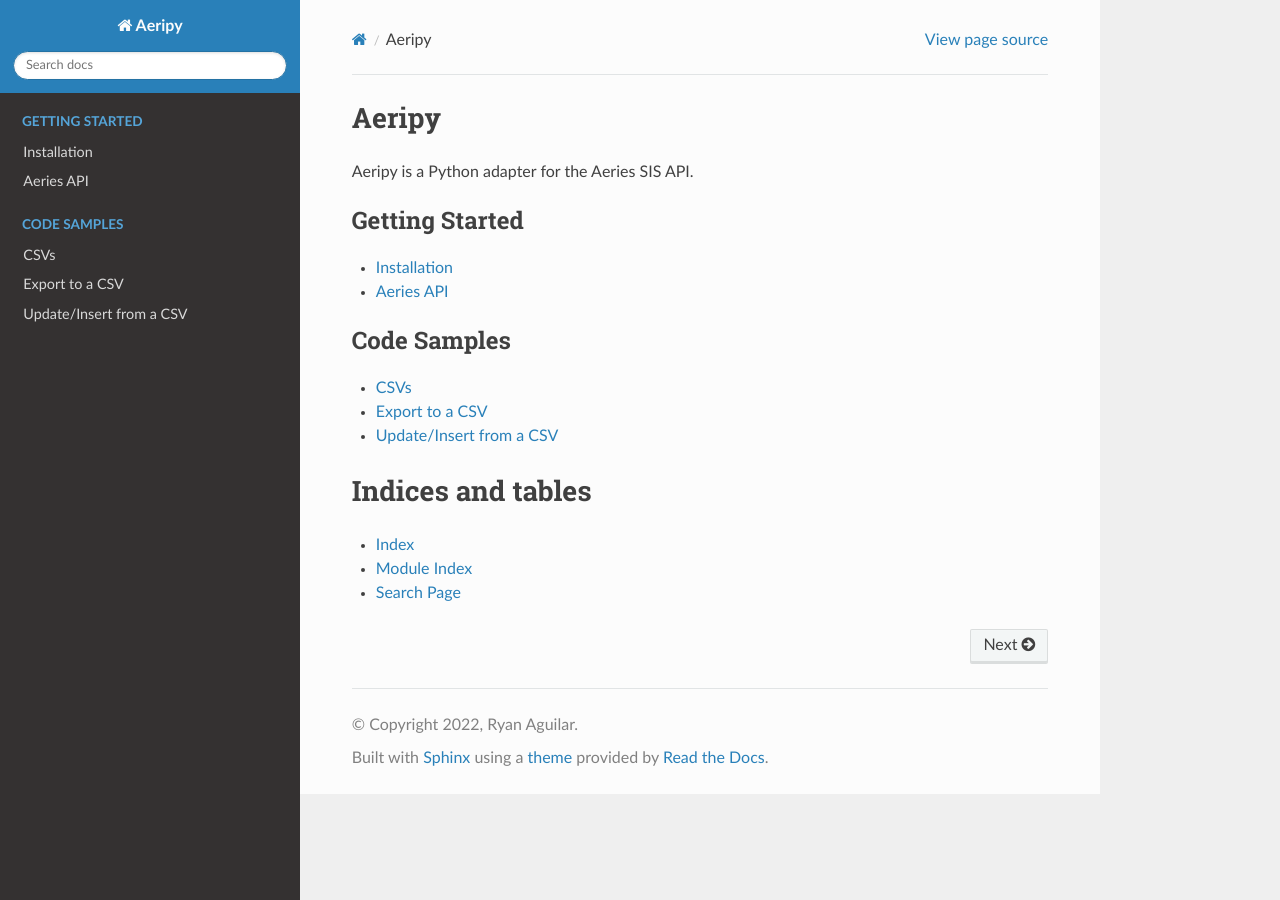
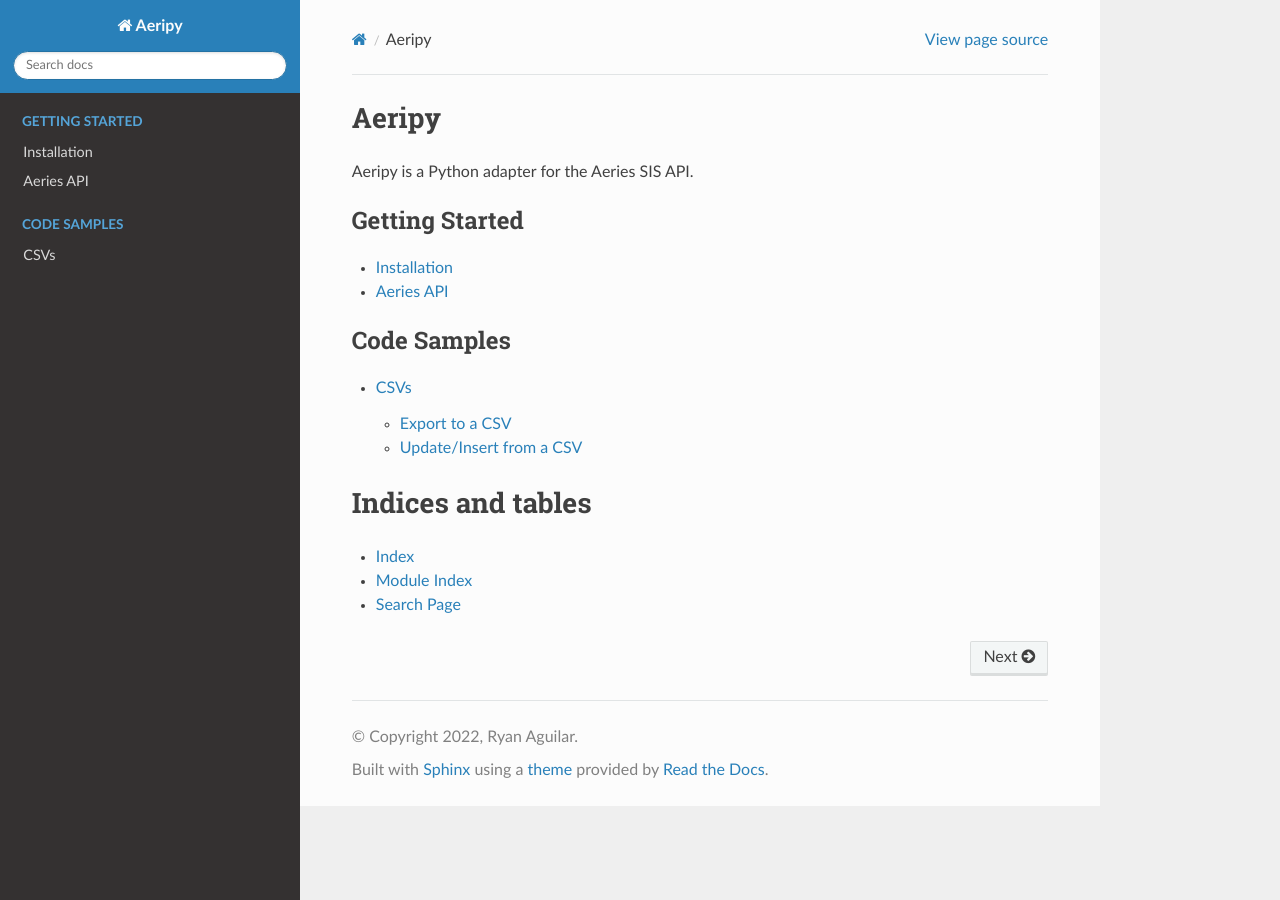
Before and after one commit to ryanaguilar/aeripy, a Sphinx documentation site: the page built from docs/index.rst, in a window 1280 px wide. Built offline with Sphinx 7.4.7 and the Read the Docs theme 2.0.0, drawn with Linux system fonts in a browser that asks for light colours.

Commit message:
remove csvs subfolder

```diff
--- a/docs/code_samples/csv.rst
+++ b/docs/code_samples/csv.rst
@@ -1,2 +1,8 @@
 CSVs
 ======
+
+Export to a CSV
+-----------------
+
+Update/Insert from a CSV
+-------------------------
--- a/docs/code_samples/csvs/export_to_csv.rst
+++ /dev/null
@@ -1,2 +0,0 @@
-Export to a CSV
-================
--- a/docs/code_samples/csvs/upsert_from_csv.rst
+++ /dev/null
@@ -1,2 +0,0 @@
-Update/Insert from a CSV
-==========================
--- a/docs/index.rst
+++ b/docs/index.rst
@@ -23,8 +23,6 @@ Aeripy is a Python adapter for the Aeries SIS API.
    :caption: Code Samples
 
    code_samples/csv
-   code_samples/csvs/export_to_csv
-   code_samples/csvs/upsert_from_csv
 
 .. toctree::
    :maxdepth: 2
```
